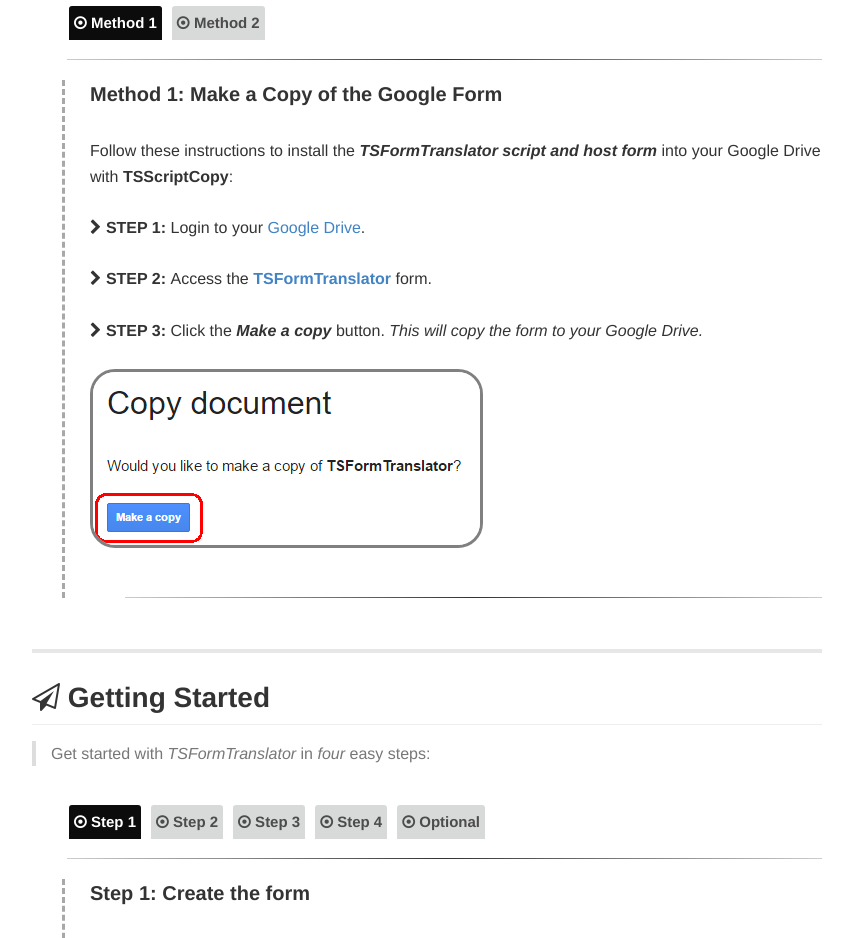
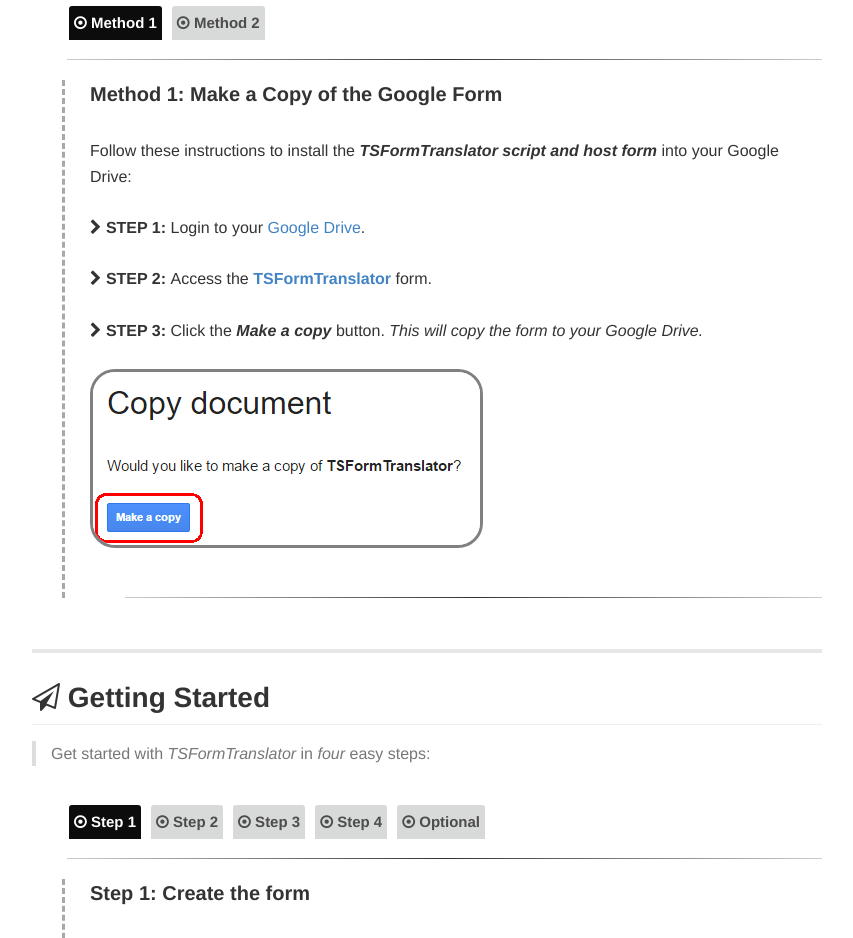
Before and after one commit to techstreams/TSFormTranslator, a plain HTML site: page index.html in a window 1280 px wide. Shown: the part 4220-5158 px from the top of the page, without its empty margins (213-1066 px from the left). Drawn offline with nearby package versions, Linux system fonts and the light colour scheme.

Commit message:
Update index.html

```diff
--- a/index.html
+++ b/index.html
@@ -184,7 +184,7 @@
 	        <div id="methodtab1" class="tab active instructions" aria-labeledby="methodtab1" role="tabpanel">
 	            <h4>Method 1: Make a Copy of the Google Form</h4>
 
-				<p>Follow these instructions to install the <strong><em>TSFormTranslator script and host form</em></strong> into your Google Drive with <strong>TSScriptCopy</strong>:<br>
+				<p>Follow these instructions to install the <strong><em>TSFormTranslator script and host form</em></strong> into your Google Drive:<br>
 				<br>
 
 				<strong><i class="fa  fa-chevron-right"></i> STEP 1:</strong> Login to your <a href="https://drive.google.com/" target="_blank">Google Drive</a>.<br>
```
